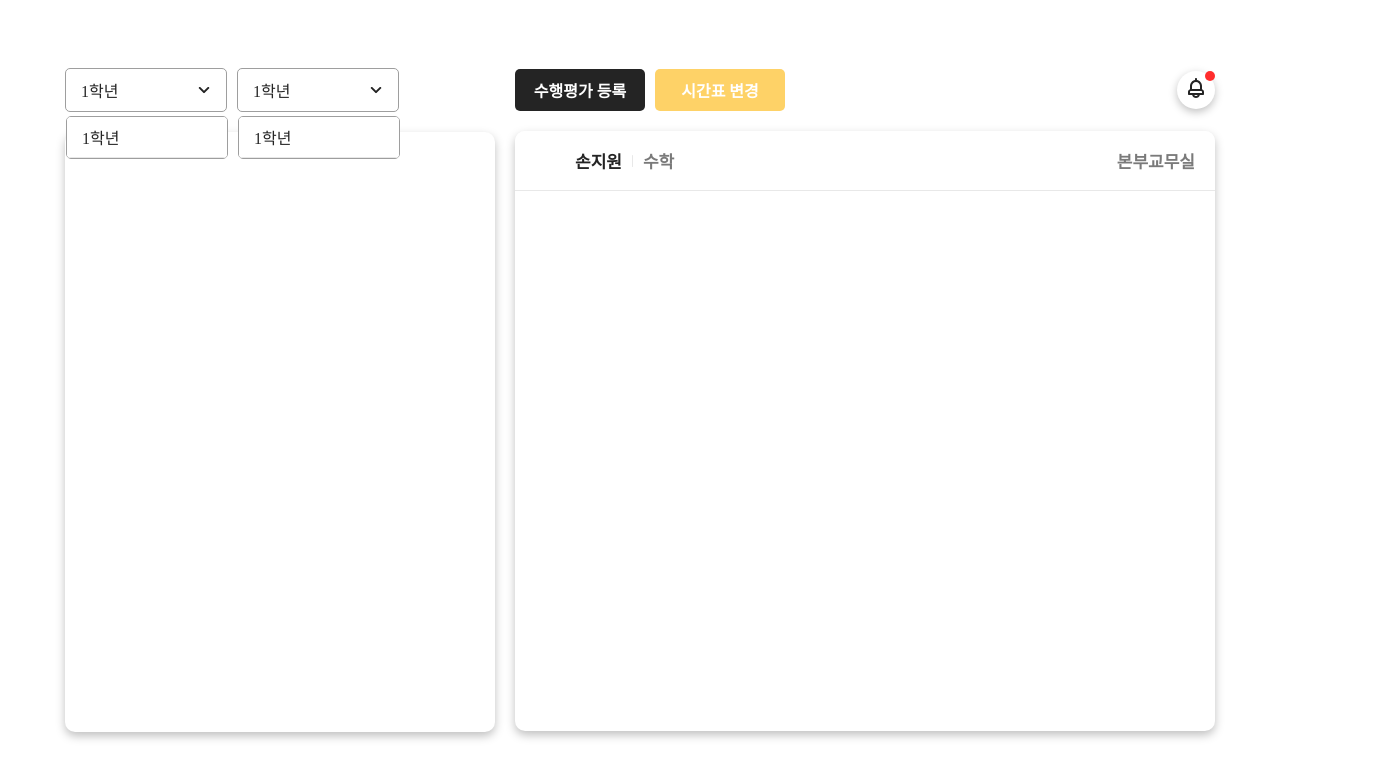
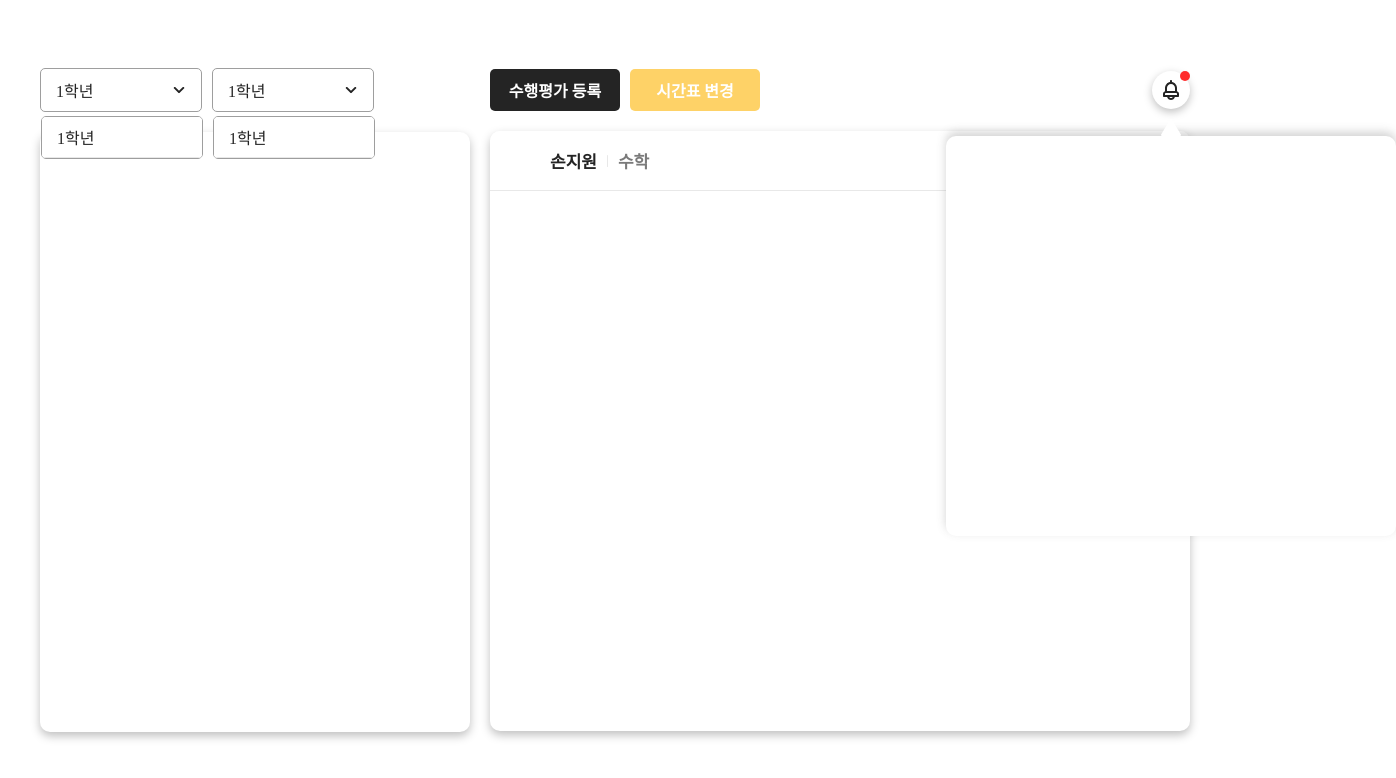
Before and after one commit to kodomomo/sunshijo_frontend, a React (Create React App) app: page /main in a window 1280 px wide. Shown: the top 778 px of the page, 1396 px wide, since content can reach past the window. Built offline with nearby package versions, Linux system fonts and the light colour scheme.

Commit message:
feat: main Page 퍼블리싱

```diff
--- /dev/null
+++ b/src/components/Main/TeacherList/RequestList.tsx
@@ -0,0 +1,35 @@
+import styled from "styled-components";
+import Triangle from "../../../assets/svgs/Triangle.svg";
+
+const RequestList = () => {
+  return (
+    <_Wrapper>
+      <img src={Triangle} />
+      <_ListBox></_ListBox>
+    </_Wrapper>
+  );
+};
+
+const _Wrapper = styled.div`
+  z-index: 2;
+  position: absolute;
+  top: 48px;
+  display: flex;
+  flex-direction: column;
+  align-items: center;
+  gap: -2px;
+
+  img {
+    z-index: 1;
+  }
+`;
+
+const _ListBox = styled.div`
+  width: 450px;
+  height: 400px;
+  background: #ffffff;
+  box-shadow: 0px -4px 10px rgba(81, 81, 81, 0.25);
+  border-radius: 10px;
+`;
+
+export default RequestList;
--- a/src/components/Main/TeacherList/TeacherFunction.tsx
+++ b/src/components/Main/TeacherList/TeacherFunction.tsx
@@ -1,4 +1,5 @@
 import styled from "styled-components";
+import RequestList from "./RequestList";
 import Notification from "../../../assets/svgs/Notification.svg";
 
 const TeacherFunction = () => {
@@ -9,8 +10,9 @@ const TeacherFunction = () => {
         <_Button background="#FED267">시간표 변경</_Button>
       </_ButtonBox>
       <_Notification>
-        <div />
+        <span />
         <img src={Notification} />
+        <RequestList />
       </_Notification>
     </_Wrapper>
   );
@@ -47,6 +49,10 @@ const _Button = styled.button<ButtonProps>`
 `;
 
 const _Notification = styled.button`
+  display: flex;
+  flex-direction: column;
+  align-items: center;
+  justify-content: center;
   cursor: pointer;
   position: relative;
   width: 38px;
@@ -56,7 +62,7 @@ const _Notification = styled.button`
   border-radius: 100px;
   border: none;
 
-  div {
+  span {
     position: absolute;
     width: 10px;
     height: 10px;
--- a/src/components/Main/TeacherList/TeacherListSection.tsx
+++ b/src/components/Main/TeacherList/TeacherListSection.tsx
@@ -16,6 +16,7 @@ const _Wrapper = styled.div`
   flex-direction: column;
   align-items: flex-start;
   gap: 20px;
+  margin-right: 50px;
 `;
 
 export default TeacherListSection;
```
Also changed, not shown: src/assets/svgs/Triangle.svg (added).
